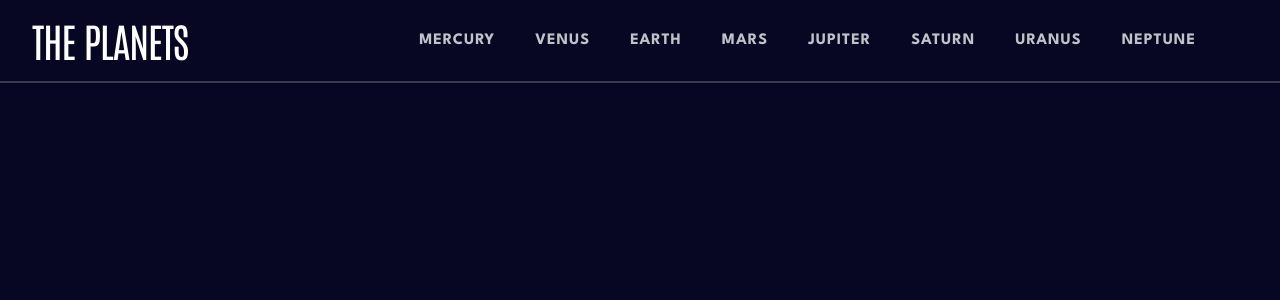
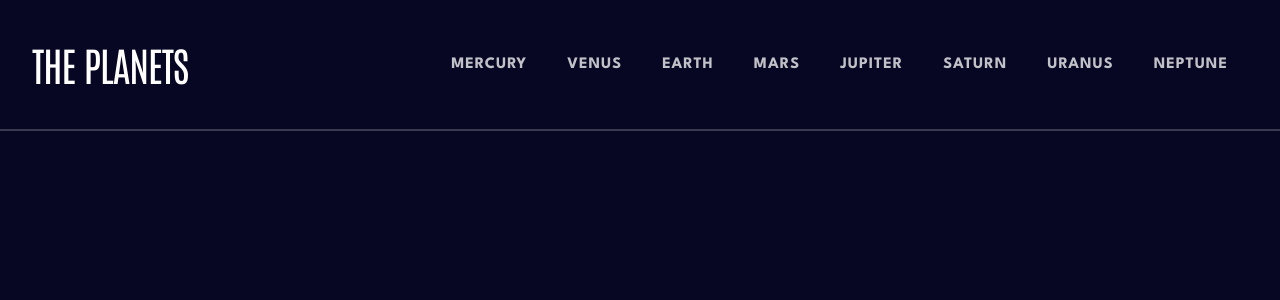
Before and after one commit to CrownedTechie/planets-fact, a React (Vite) app: page / in a window 1280 px wide. Shown: the top 300 px of the page. Built offline with nearby package versions, Linux system fonts and the light colour scheme.

Commit message:
--style tweaks to header component

```diff
--- a/src/components/navBar/NavBar.module.css
+++ b/src/components/navBar/NavBar.module.css
@@ -6,6 +6,8 @@
  .ul {
   display: flex;
   align-items: center;
+  justify-content: center;
+  gap: 2rem;
  }
 
   .nav {
--- a/src/components/navLink/navLink.module.css
+++ b/src/components/navLink/navLink.module.css
@@ -43,8 +43,7 @@
 
  .li {
   border: 4px solid transparent;
-  padding: 0;
-  margin-right: 2rem;
+  padding: 1.5rem 0;
  }
 
  .li:hover {
```
